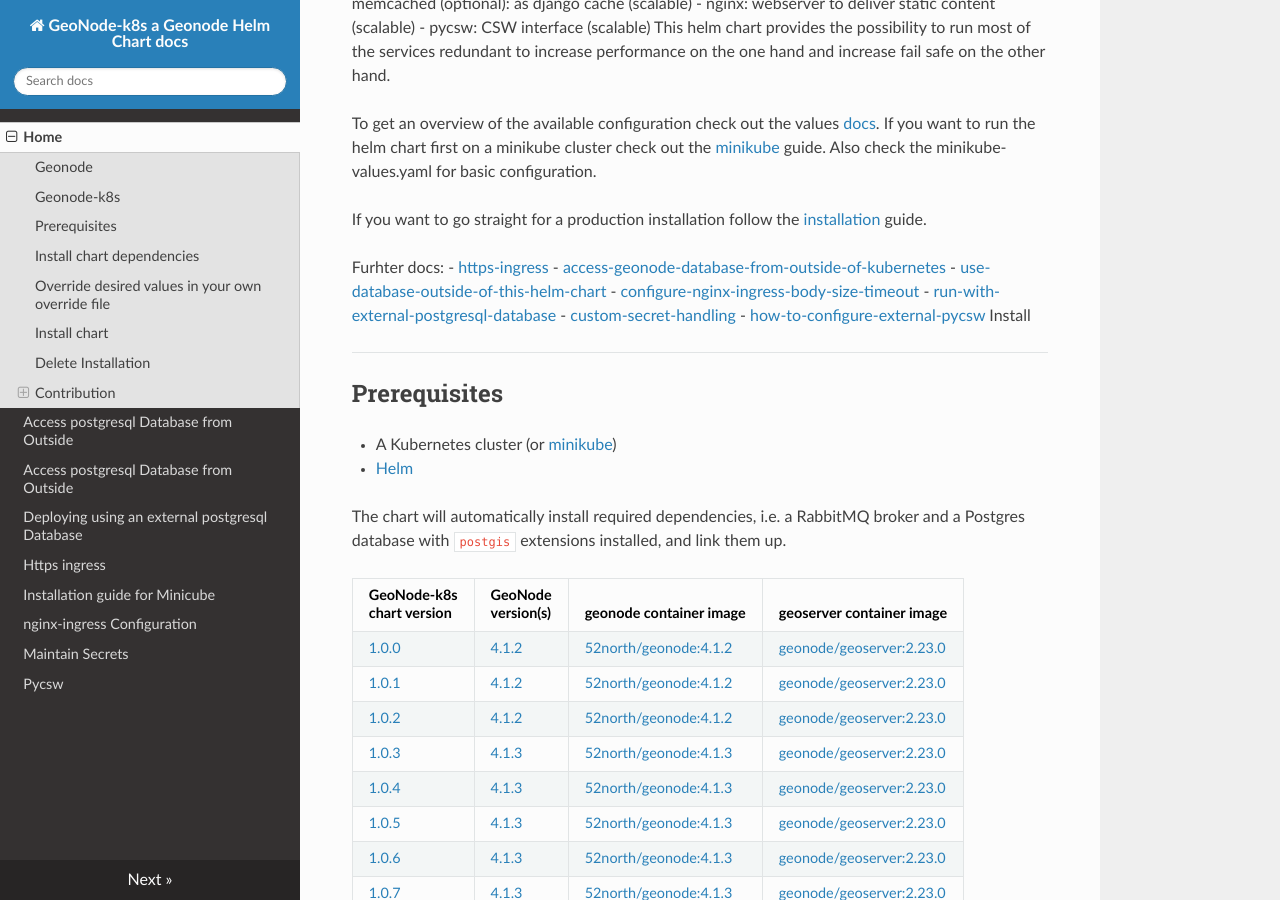
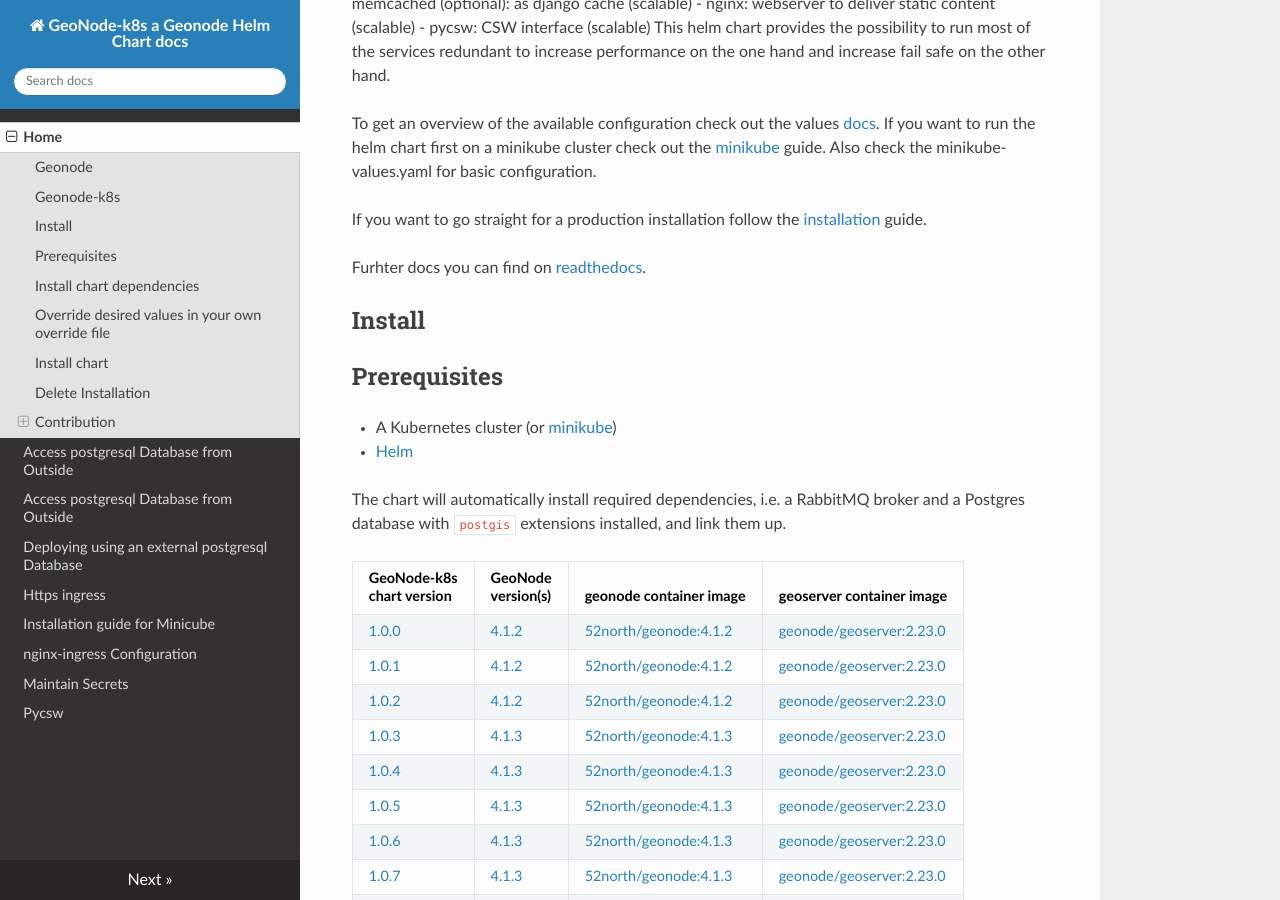
Before and after one commit to zalf-rdm/geonode-k8s, an MkDocs documentation site: the page built from docs/index.md, in a window 1280 px wide and 900 px high, scrolled down 952 px. Built offline with MkDocs 1.6.1, drawn with Linux system fonts in a browser that asks for light colours; nearby versions of some CDN libraries.

Commit message:
[Fixes #75] Task: readthedocs

```diff
--- a/docs/index.md
+++ b/docs/index.md
@@ -39,14 +39,8 @@ To get an overview of the available configuration check out the values [docs](ch
 
 If you want to go straight for a production installation follow the [installation](#install) guide.
 
-Furhter docs:
-- [https-ingress](docs/https-ingress.md)
-- [access-geonode-database-from-outside-of-kubernetes](docs/access-geonode-database-from-outside.md)
-- [use-database-outside-of-this-helm-chart](docs/external-database.md)
-- [configure-nginx-ingress-body-size-timeout](docs/nginx-ingress-class.md)
-- [run-with-external-postgresql-database](docs/external-database.md)
-- [custom-secret-handling](docs/provide-custom-secret.md)
-- [how-to-configure-external-pycsw](docs/pycsw.md)
+Furhter docs you can find on [readthedocs](https://geonode-k8s.readthedocs.io/en/latest/).
+
 Install
 -------
 
```
Also changed, not shown: README.md (+2 -8 lines).
